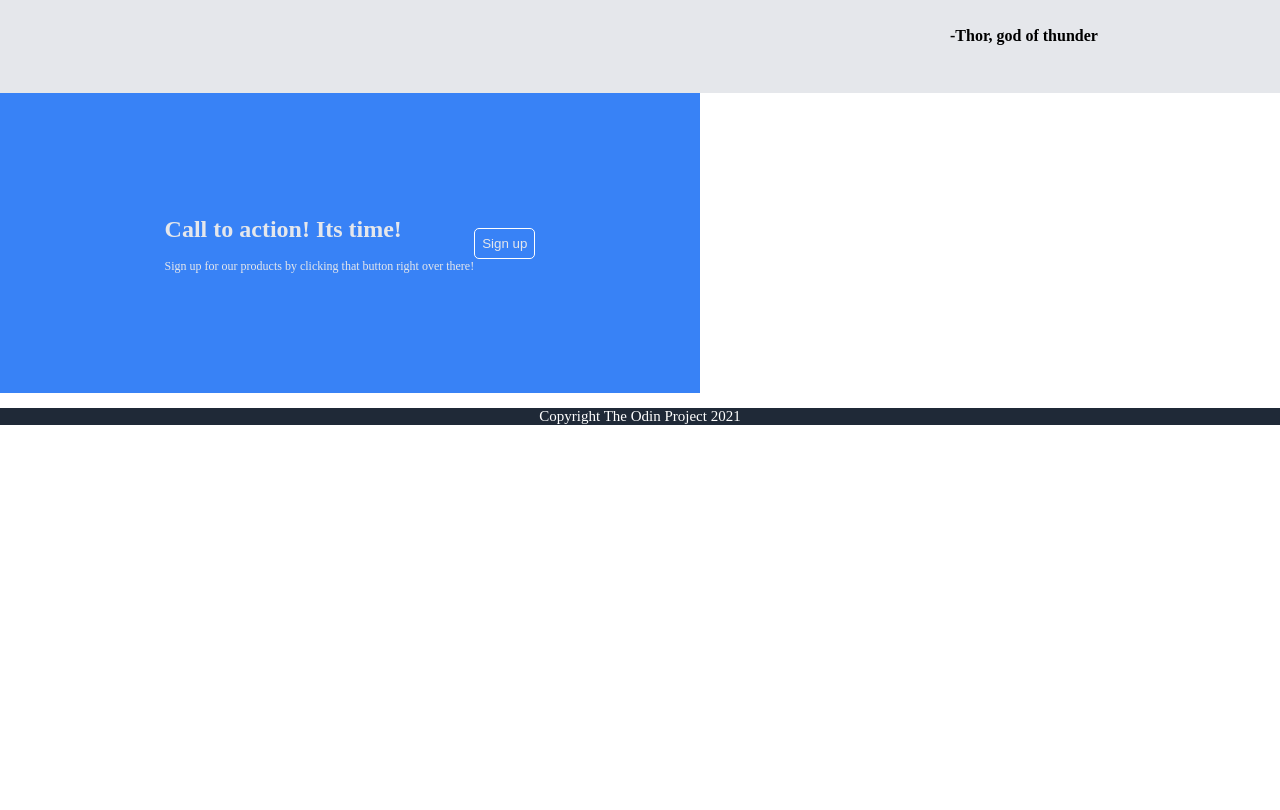
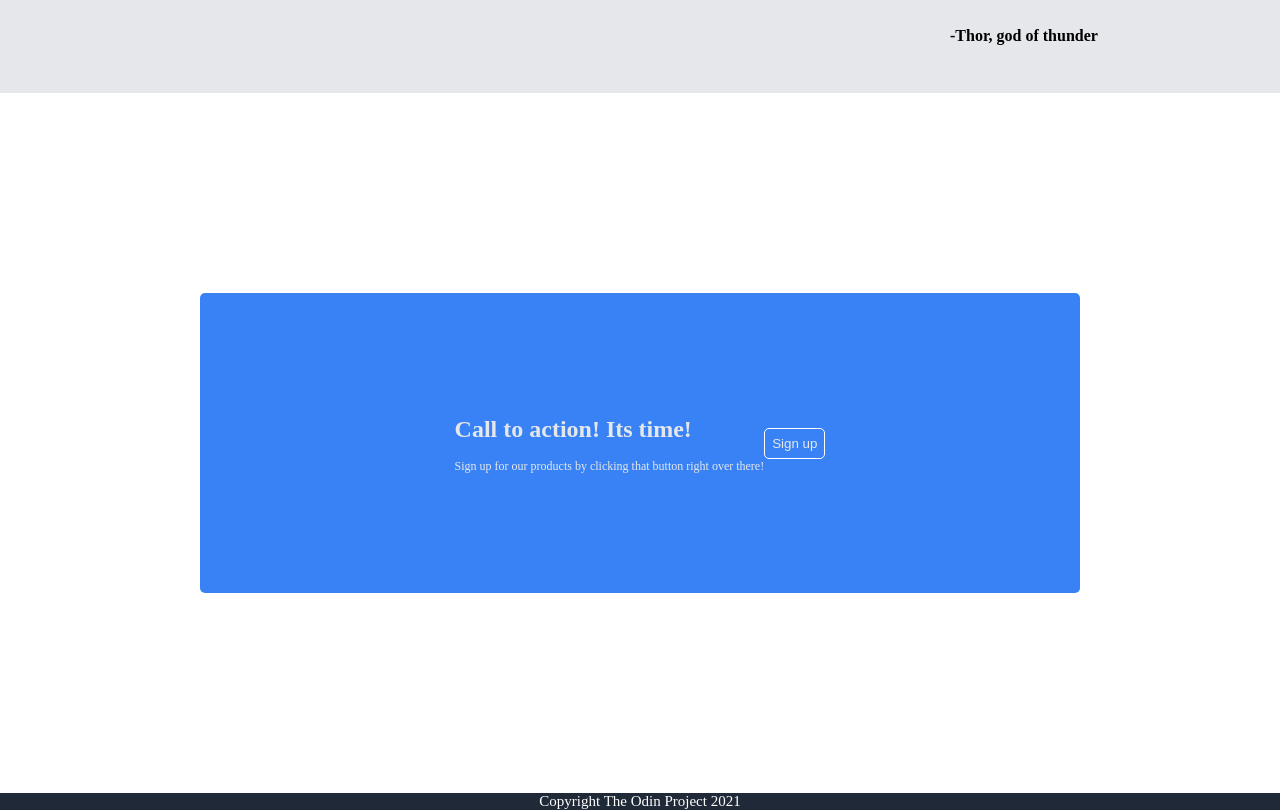
Before and after one commit to FreeSpaghetti/landingPage, a plain HTML site: page index.html in a window 1280 px wide. Shown: the part 857-1667 px from the top of the page. Before the commit the page ends 1297 px from the top, so only its background shows below. Drawn offline with Linux system fonts and the light colour scheme.

Commit message:
modify styles

```diff
--- a/style.css
+++ b/style.css
@@ -91,7 +91,6 @@ gap: 10px;
 
 
 .section-four {
-    width: 700px;
     height: 90px;
     color: #E5E7EB;
     display: flex;
@@ -99,6 +98,10 @@ gap: 10px;
     align-items: center;
     height: 300px;
     background-color: #3882F6;
+    margin: 200px;
+    border-radius: 5px;
+    box-sizing:border-box;
+
 }
 .section-four .left-half {
     font-size: 12px;
@@ -118,9 +121,11 @@ gap: 10px;
 
 
 .footer {
+
     background-color: #1F2937;
     text-align: center;
     color: #fff;
      font-size: 15px;
     font-weight: 100;
+    margin: 0px;
 }
```
